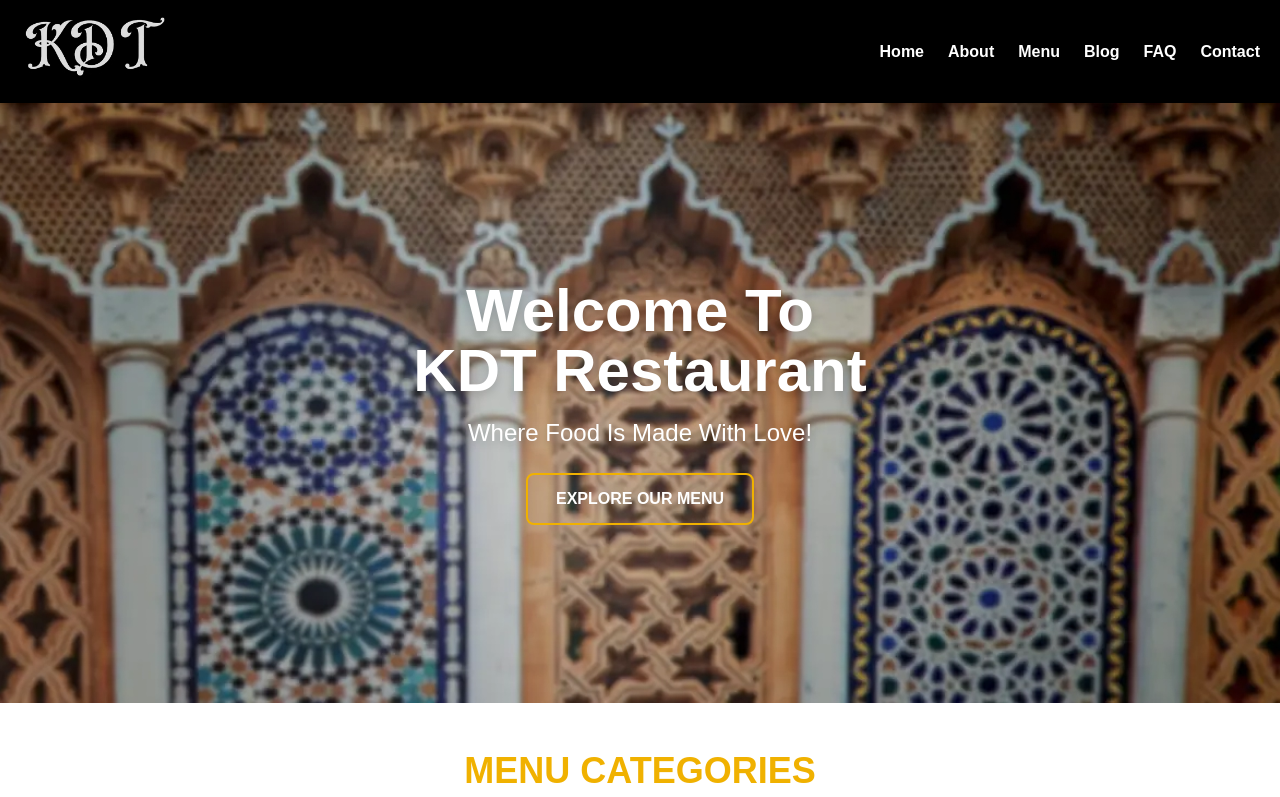
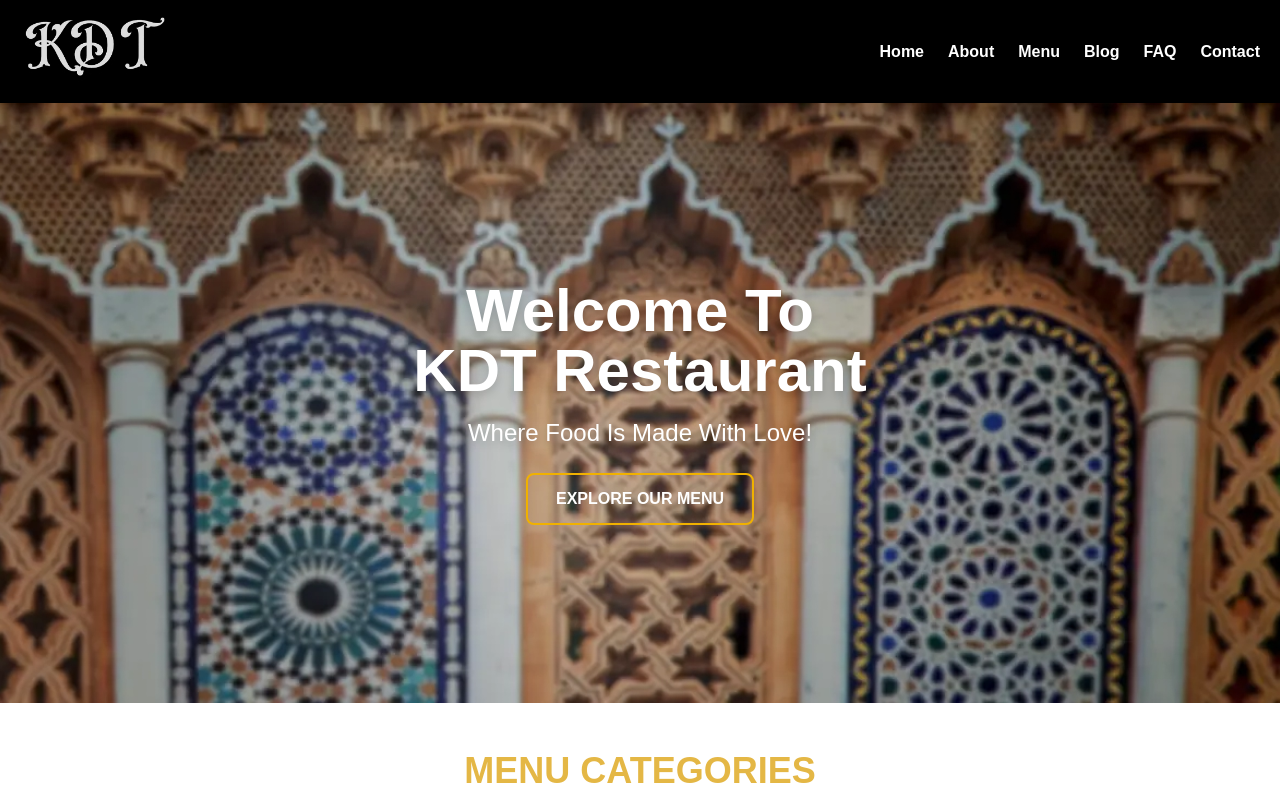
Before and after one commit to kdtrestaurant/kdt-next-website, a Next.js app: page /kdt-next-website/ in a window 1280 px wide. Shown: the top 797 px of the page. Built offline with nearby package versions, Linux system fonts and the light colour scheme; a web font is replaced by a local one.

Commit message:
fix: Update body class in RootLayout and change Menu Categories heading color

```diff
--- a/src/app/layout.tsx
+++ b/src/app/layout.tsx
@@ -19,7 +19,7 @@ export const metadata = {
 export default function RootLayout({ children }: { children: ReactNode }) {
   return (
     <html lang="en" className={poly.variable}>
-      <body className="antialiased">
+      <body>
         <Navbar />
         <main>{children}</main>
         <Footer />
--- a/src/app/page.tsx
+++ b/src/app/page.tsx
@@ -59,7 +59,7 @@ export default function HomePage() {
 
       {/* MENU CATEGORY BUTTONS */}
       <section className="py-12 relative">
-        <h2 className="text-3xl md:text-4xl font-bold uppercase text-center text-yellow-500 mb-8">
+        <h2 className="text-3xl md:text-4xl font-bold uppercase text-center text-[#e4b745] mb-2">
           Menu Categories
         </h2>
         <div className="flex flex-wrap justify-center gap-4">
```
